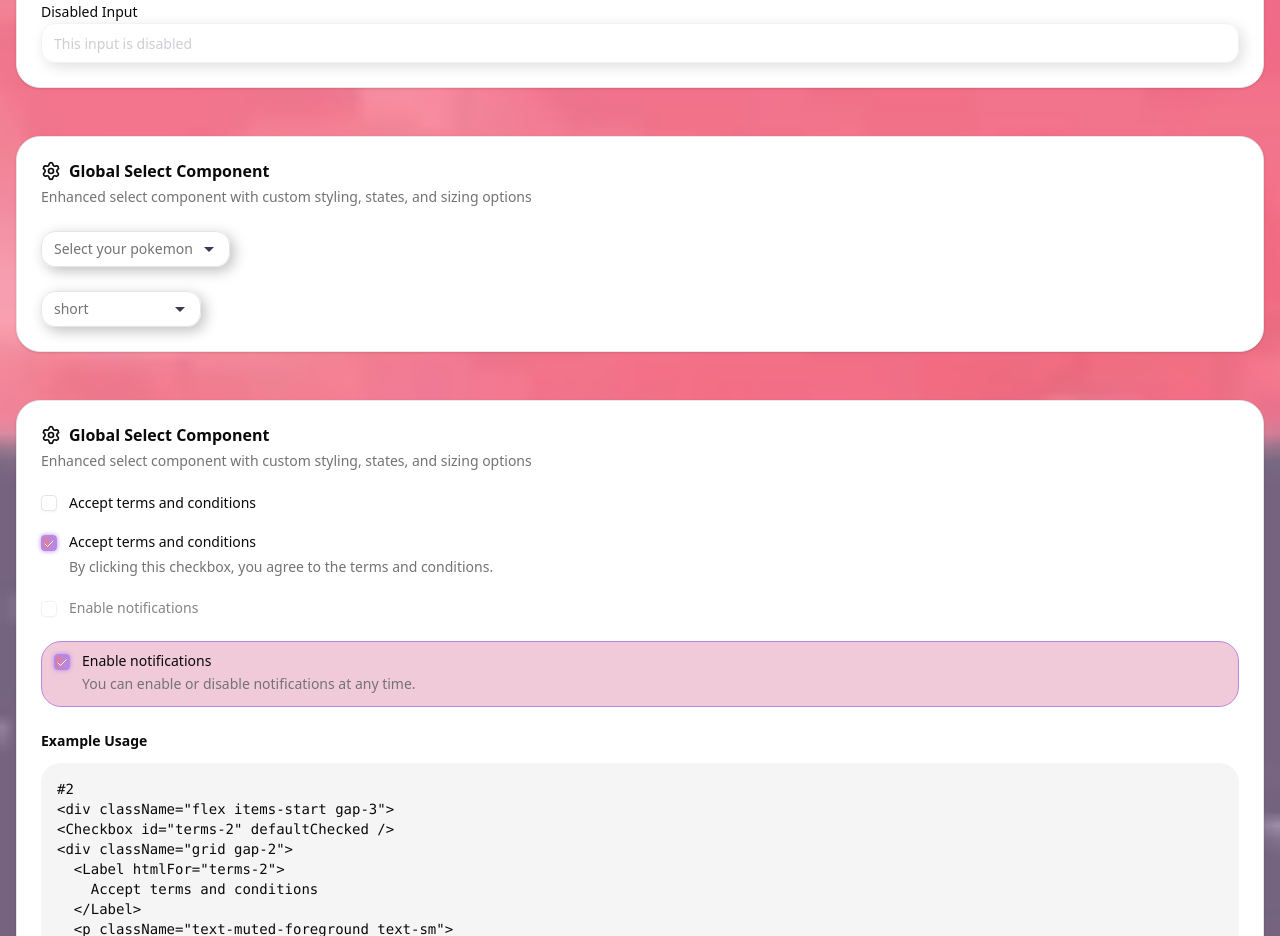
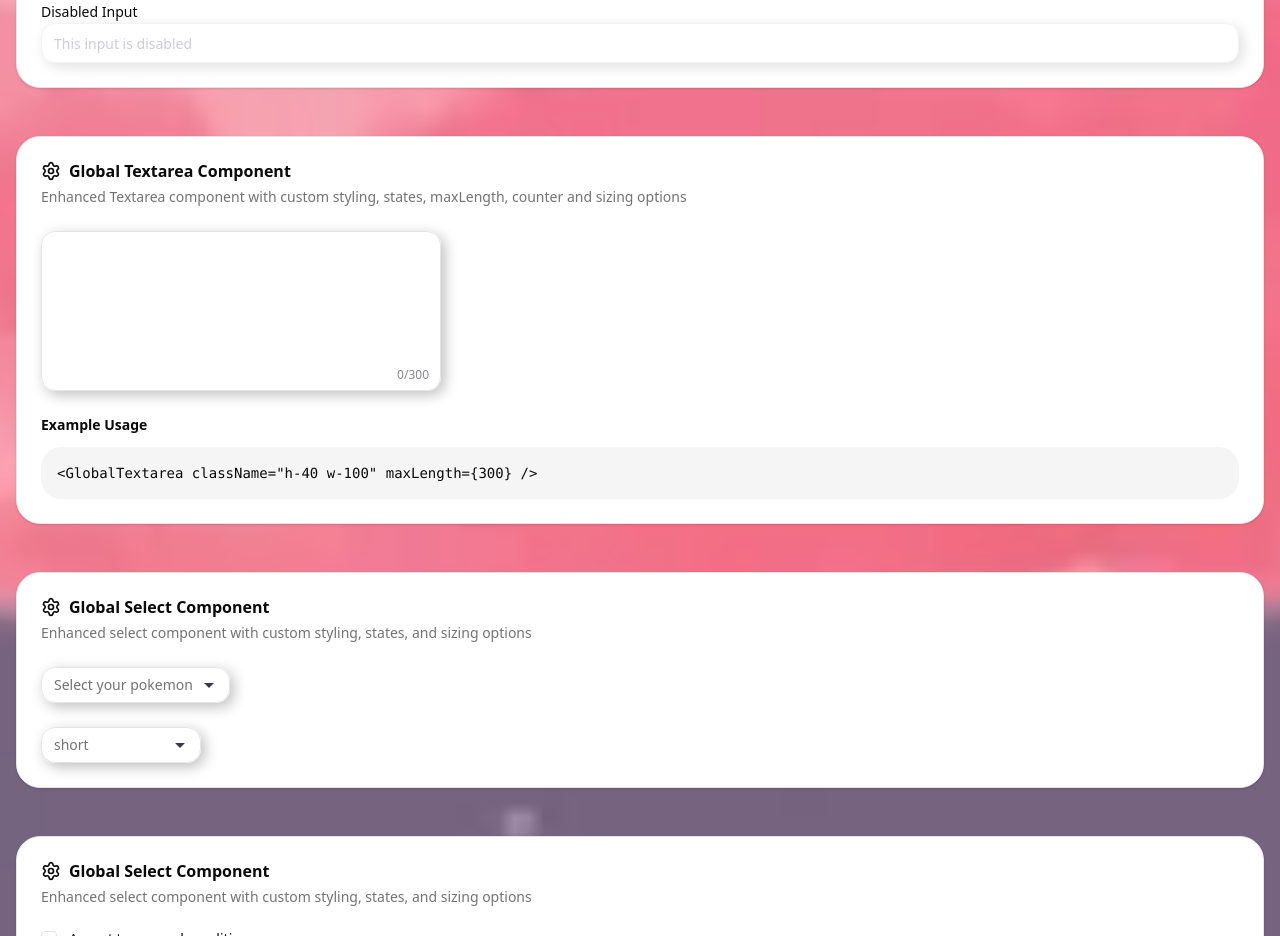
Before and after one commit to DooDoung/doo-doung-frontend, a Next.js app: page /globalcomponents in a window 1280 px wide. Shown: the part 2220-3156 px from the top of the page. Built offline with nearby package versions, Linux system fonts and the light colour scheme.

Commit message:
add: global textarea to component page

```diff
--- a/src/pages/globalcomponents.tsx
+++ b/src/pages/globalcomponents.tsx
@@ -17,6 +17,7 @@ import {
   SelectItem,
   SelectTrigger,
   SelectValue,
+  GlobalTextarea,
 } from "@/components/globalComponents";
 import { Alert, AlertDescription, AlertTitle } from "@/components/ui/alert";
 import { Badge } from "@/components/ui/badge";
@@ -320,6 +321,35 @@ export default function GlobalComponentShowcase() {
                       disabled={true}
                     />
                   </div>
+                </div>
+              </CardContent>
+            </Card>
+          </section>
+
+          {/* Global Checkbox Component Section */}
+          <section>
+            <Card>
+              <CardHeader>
+                <CardTitle className="flex items-center gap-2">
+                  <Settings className="h-5 w-5" />
+                  Global Textarea Component
+                </CardTitle>
+                <CardDescription>
+                  Enhanced Textarea component with custom styling, states,
+                  maxLength, counter and sizing options
+                </CardDescription>
+              </CardHeader>
+              <CardContent className="space-y-6">
+                <div className="flex flex-col gap-6">
+                  <div className="flex items-center gap-3">
+                    <GlobalTextarea className="h-40 w-100" maxLength={300} />
+                  </div>
+                </div>
+                <div className="space-y-3">
+                  <h4 className="text-sm font-semibold">Example Usage</h4>
+                  <pre className="bg-muted overflow-x-auto rounded-lg p-4 text-sm">
+                    {`<GlobalTextarea className="h-40 w-100" maxLength={300} />`}
+                  </pre>
                 </div>
               </CardContent>
             </Card>
```
